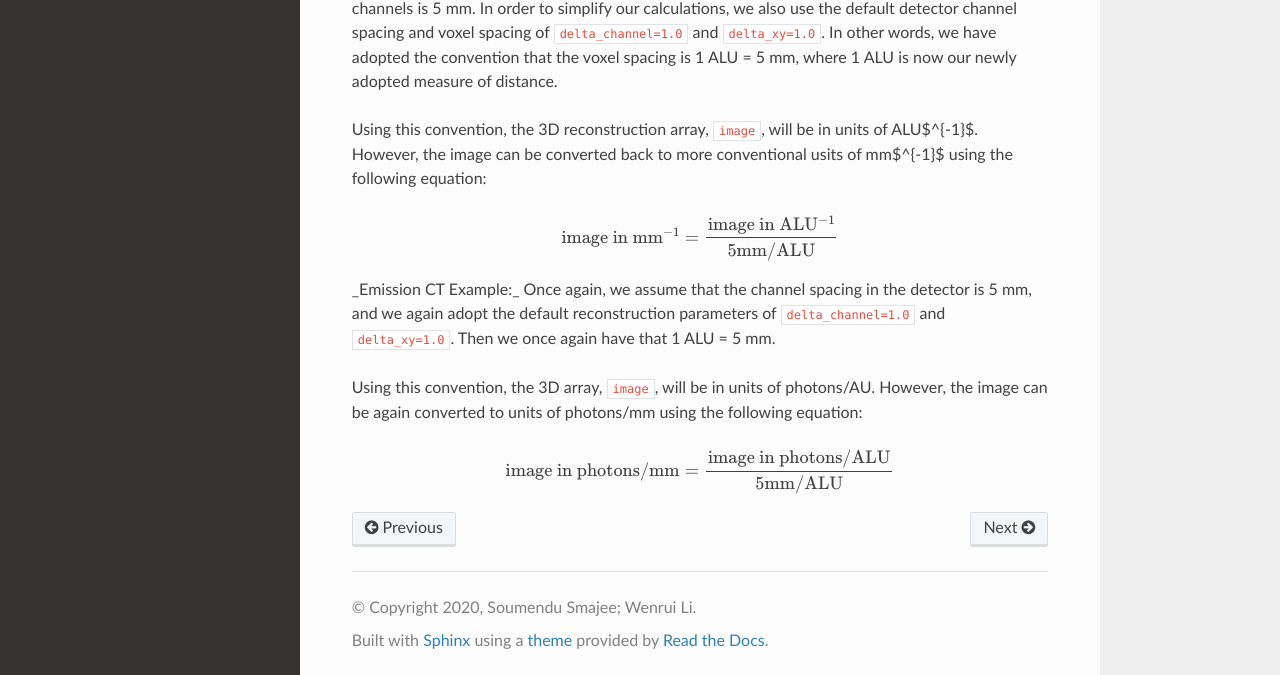
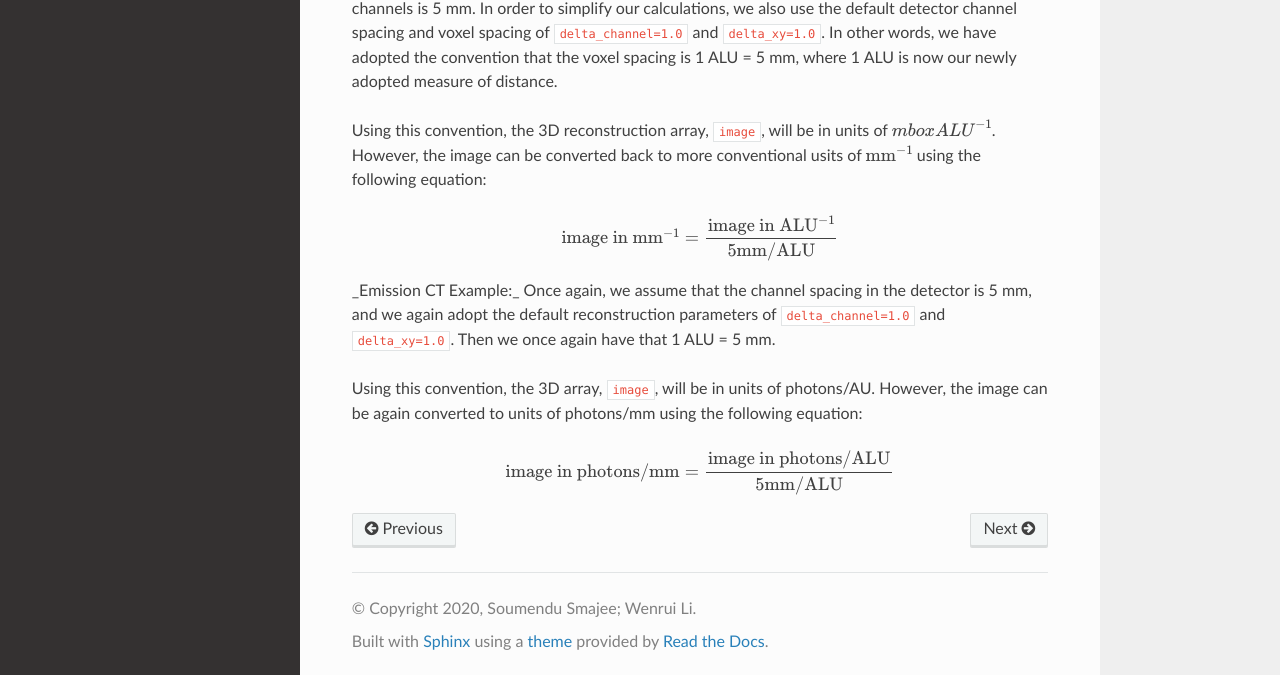
Before and after one commit to cabouman/svmbir, a Sphinx documentation site: the page built from docs/source/overview.rst, in a window 1280 px wide and 1227 px high. Shown: the part 549-1224 px from the top of the window. Built offline with Sphinx 7.4.7 and the Read the Docs theme 2.0.0, drawn with Linux system fonts in a browser that asks for light colours; cross-references to code outside the pages are shown as plain code.

Commit message:
Update overview.rst

```diff
--- a/docs/source/overview.rst
+++ b/docs/source/overview.rst
@@ -14,7 +14,7 @@ In order to simplify usage, reconstructions are done using arbitrary units (ALU)
 
 _Transmission CT Example:_ For this example, assume that the physical spacing between detector channels is 5 mm. In order to simplify our calculations, we also use the default detector channel spacing and voxel spacing of ``delta_channel=1.0`` and ``delta_xy=1.0``. In other words, we have adopted the convention that the voxel spacing is 1 ALU = 5 mm, where 1 ALU is now our newly adopted measure of distance.
 
-Using this convention, the 3D reconstruction array, ``image``, will be in units of ALU$^{-1}$. However, the image can be converted back to more conventional usits of mm$^{-1}$ using the following equation:
+Using this convention, the 3D reconstruction array, ``image``, will be in units of :math:`mbox{ALU}^{-1}`. However, the image can be converted back to more conventional usits of :math:`\mbox{mm}^{-1}` using the following equation:
 
 .. math::
 
```
